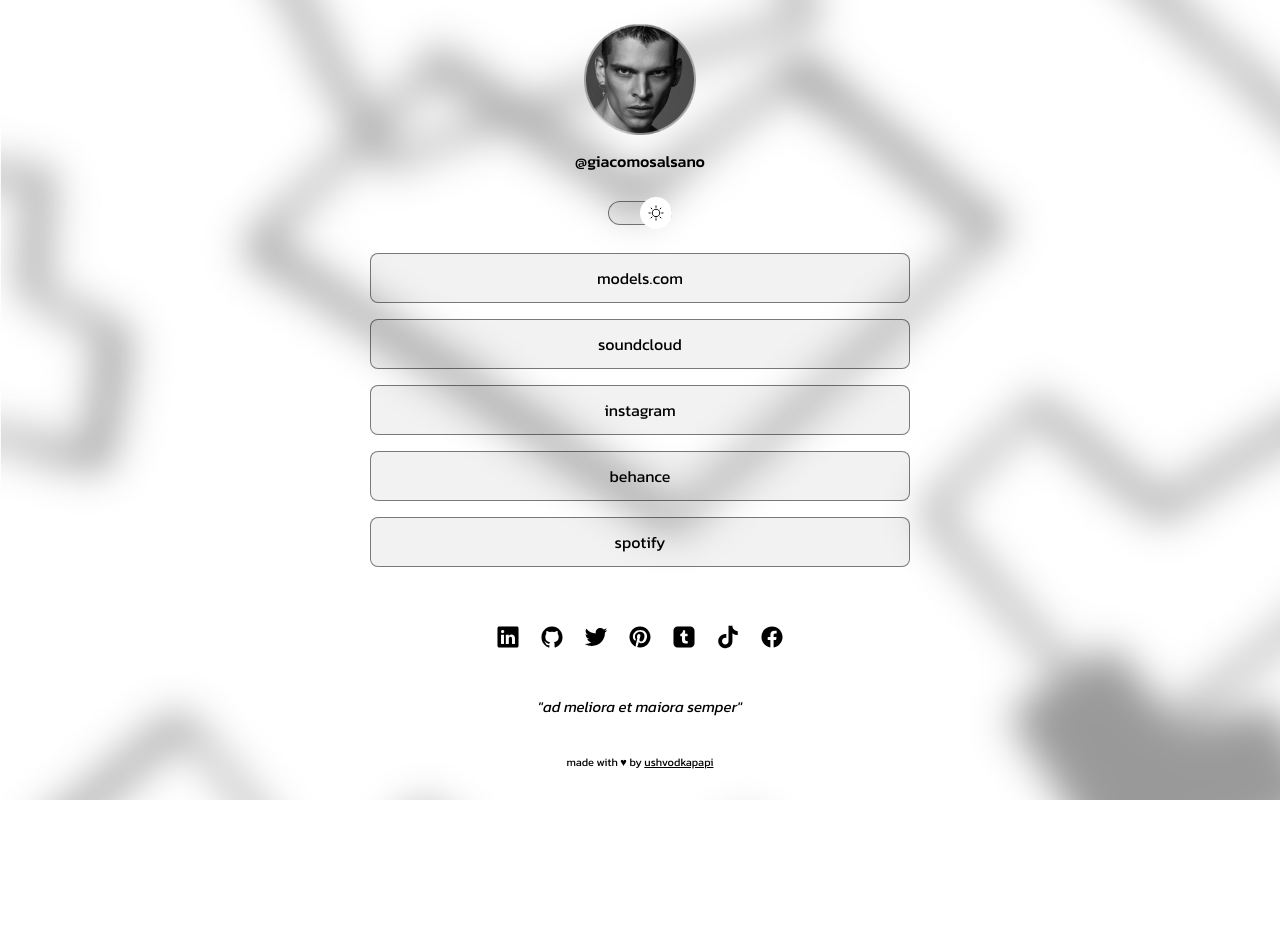
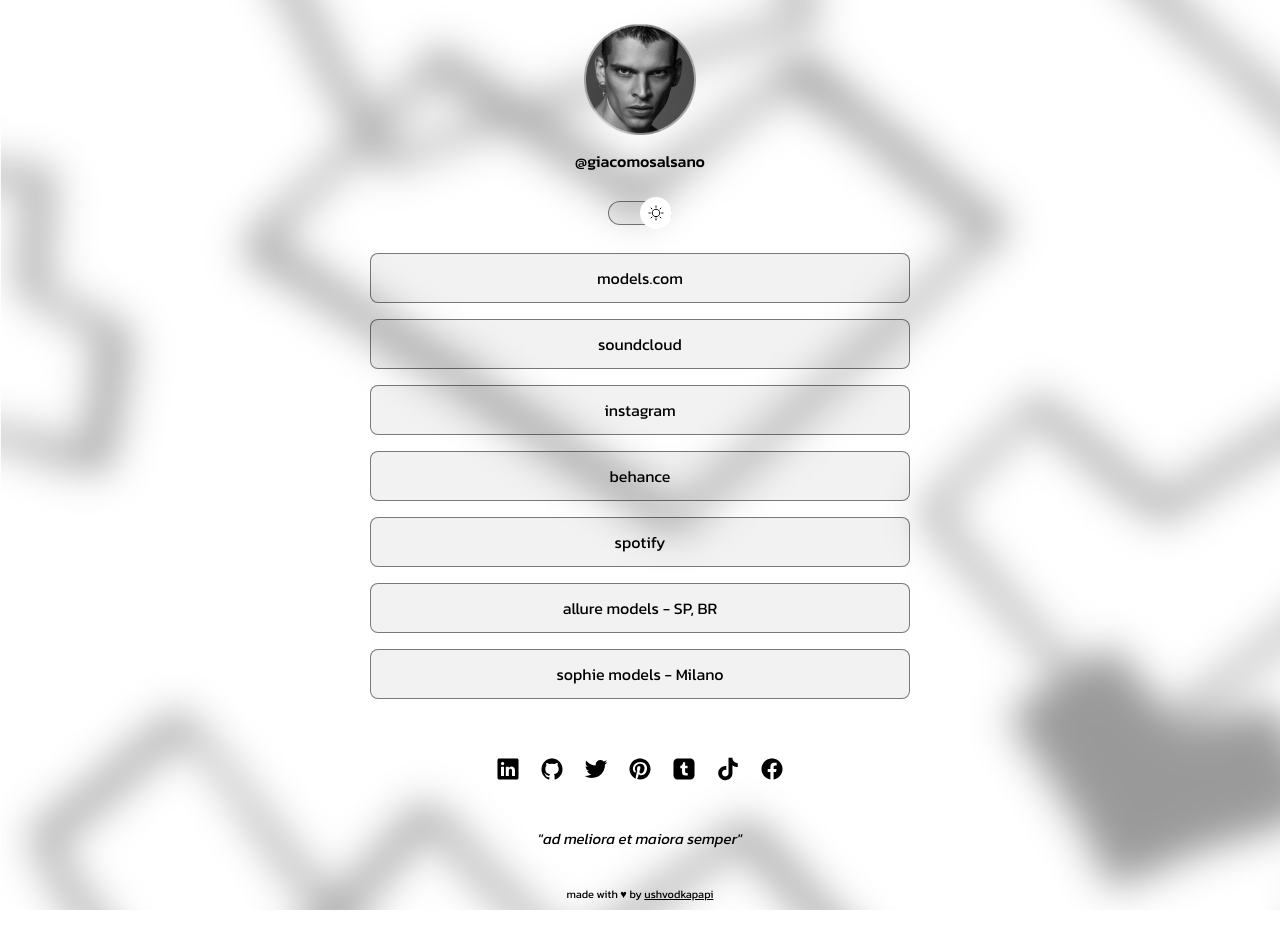
Before and after one commit to giacomosalsano/linktree, a plain HTML site: page index.html in a window 1280 px wide. Before the commit the page ends 800 px from the top, so only its background shows below. Drawn offline with nearby package versions, Linux system fonts and the light colour scheme.

Commit message:
Update index.html
added links

```diff
--- a/index.html
+++ b/index.html
@@ -50,6 +50,14 @@
 
             <li id="li_spotify">
                 <a href="https://open.spotify.com/user/grsalsano/playlists" target="_blank">spotify</a>
+            </li>
+
+            <li id="li_allure">
+                <a href="https://emodel.pro/Home/Portifolio/2b0493e7-265c-45cc-ba06-a36a377757af" target="_blank">allure models - SP, BR</a>
+            </li>
+
+            <li id="li_sophieModels">
+                <a href="https://www.sophiemodels.com/men-board/718-giacomo-s" target="_blank">sophie models - Milano</a>
             </li>
 
         </ul>
```
